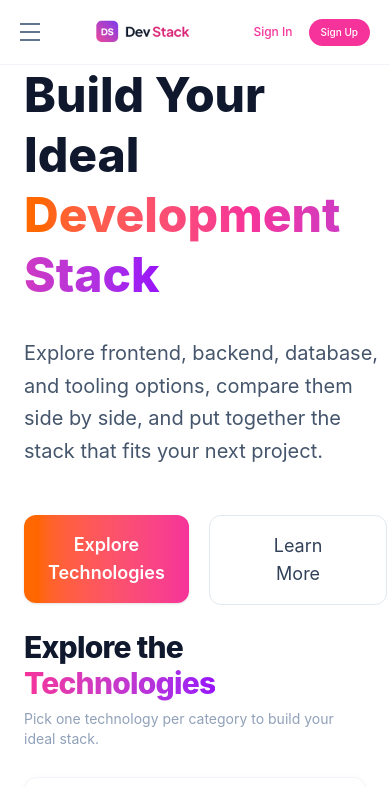
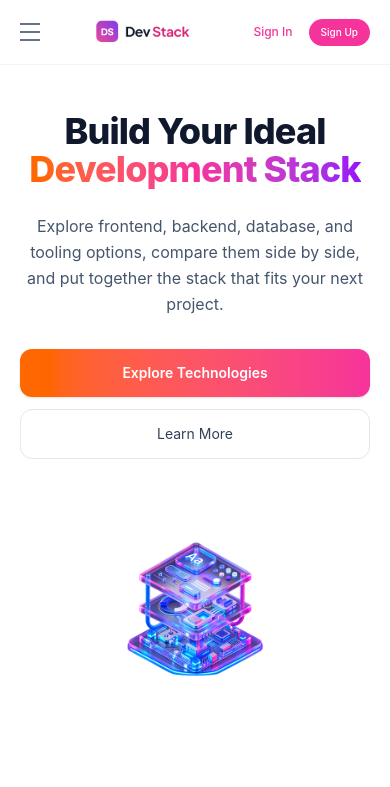
Before and after one commit to MahmudunNabi-N/Dev-Stack, a React (Vite) app: page / in a window 390 px wide. Shown: the top 787 px of the page. Built offline with nearby package versions, Linux system fonts and the light colour scheme.

Commit message:
banner responsive

```diff
--- a/src/components/Banner.tsx
+++ b/src/components/Banner.tsx
@@ -1,10 +1,15 @@
-import bannerStack from '../assets/banner-stack.png'
+import bannerStack from "../assets/banner-stack.png";
+
 const Banner = () => {
   return (
-       <section className="mx-auto max-w-7xl px-6 flex justify-between items-center sm:py-12 lg:grid-cols-2 lg:gap-8 ">
-      <div className="max-w-5xl">
+    <section className="bg-white">
+      <div className="mx-auto grid w-full max-w-300 grid-cols-1 items-center gap-10 px-5 py-12 sm:px-8 sm:py-16 lg:grid-cols-2 lg:gap-12 lg:px-10 lg:py-20">
+
+        {/* LEFT CONTENT */}
+        <div className="text-center lg:text-left">
+
           {/* Heading */}
-        <h1 className="text-5xl font-extrabold leading-tight text-[#10182d] ">
+          <h1 className="text-4xl font-extrabold leading-[1.05] tracking-tight text-[#10182d] sm:text-5xl md:text-6xl lg:text-6xl xl:text-7xl">
             Build Your Ideal
             <br />
 
@@ -14,30 +19,40 @@ const Banner = () => {
           </h1>
 
           {/* Description */}
-        <p className="mt-8 max-w-4xl text-xl leading-relaxed text-slate-600 md:text-2xl">
+          <p className="mx-auto mt-6 max-w-162.5 text-base leading-relaxed text-slate-600 sm:text-lg md:text-xl lg:mx-0 lg:mt-7">
             Explore frontend, backend, database, and tooling options,
-          compare them side by side, and put together the stack that fits
-          your next project.
+            compare them side by side, and put together the stack that
+            fits your next project.
           </p>
 
           {/* Buttons */}
-        <div className="mt-12 flex gap-5">
-         <a href="#technologies" className="text-white"> <button className= "cursor-pointer rounded-xl bg-linear-to-r from-orange-500 to-pink-500 px-6 py-4 text-lg font-semibold text-white shadow-sm transition hover:scale-105">
+          <div className="mt-8 flex flex-col justify-center gap-3 sm:flex-row lg:justify-start">
+
+            <a href="#technologies">
+              <button className="w-full cursor-pointer rounded-xl bg-linear-to-r from-orange-500 to-pink-500 px-6 py-3.5 text-sm font-semibold text-white shadow-sm transition hover:scale-[1.02] sm:w-auto sm:text-base">
                 Explore Technologies
-          </button></a>
+              </button>
+            </a>
 
-         <a href="#technologies" className="text-black"> <button className="cursor-pointer rounded-xl border border-slate-200 bg-white px-16 py-4 text-lg text-slate-700 transition hover:bg-slate-50">
+            <a href="#technologies">
+              <button className="w-full cursor-pointer rounded-xl border border-slate-200 bg-white px-8 py-3.5 text-sm text-slate-700 transition hover:bg-slate-50 sm:w-auto sm:px-12 sm:text-base">
                 Learn More
-          </button></a>
+              </button>
+            </a>
+
           </div>
         </div>
-        {/* Image */}
 
-        <div className="sm:py-12 lg:grid-cols-2 lg:gap-8 lg:py-20">
-            <img src={bannerStack} alt="Banner" className='' />
+        {/* RIGHT IMAGE */}
+        <div className="flex justify-center lg:justify-end">
+          <img
+            src={bannerStack}
+            alt="Development Stack"
+            className="w-55 max-w-full object-contain sm:w-70 md:w-[320px] lg:w-97.5"
+          />
         </div>
 
-
+      </div>
     </section>
   );
 };
```
Lines whose indentation alone changed are shown as unchanged.
